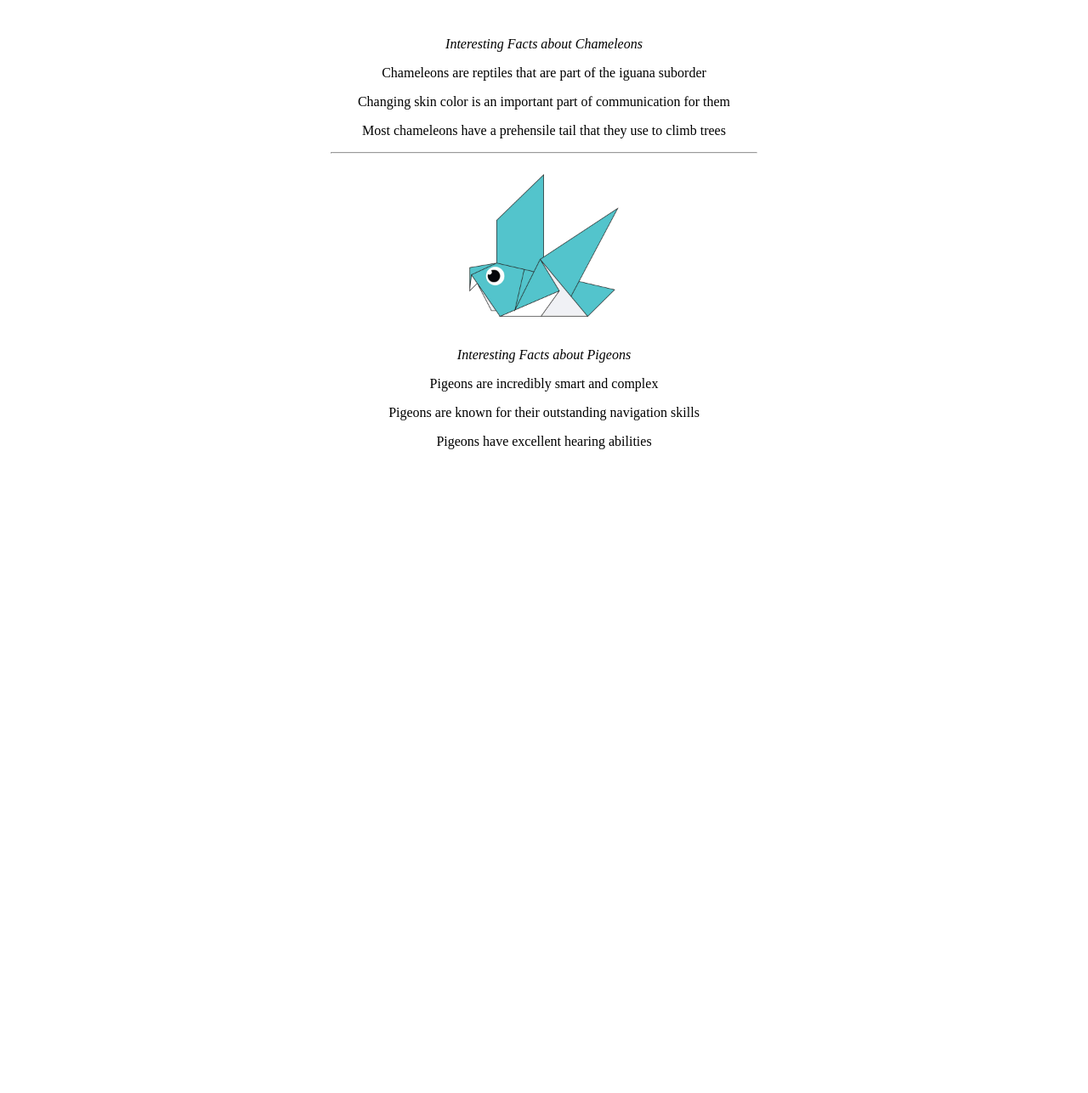
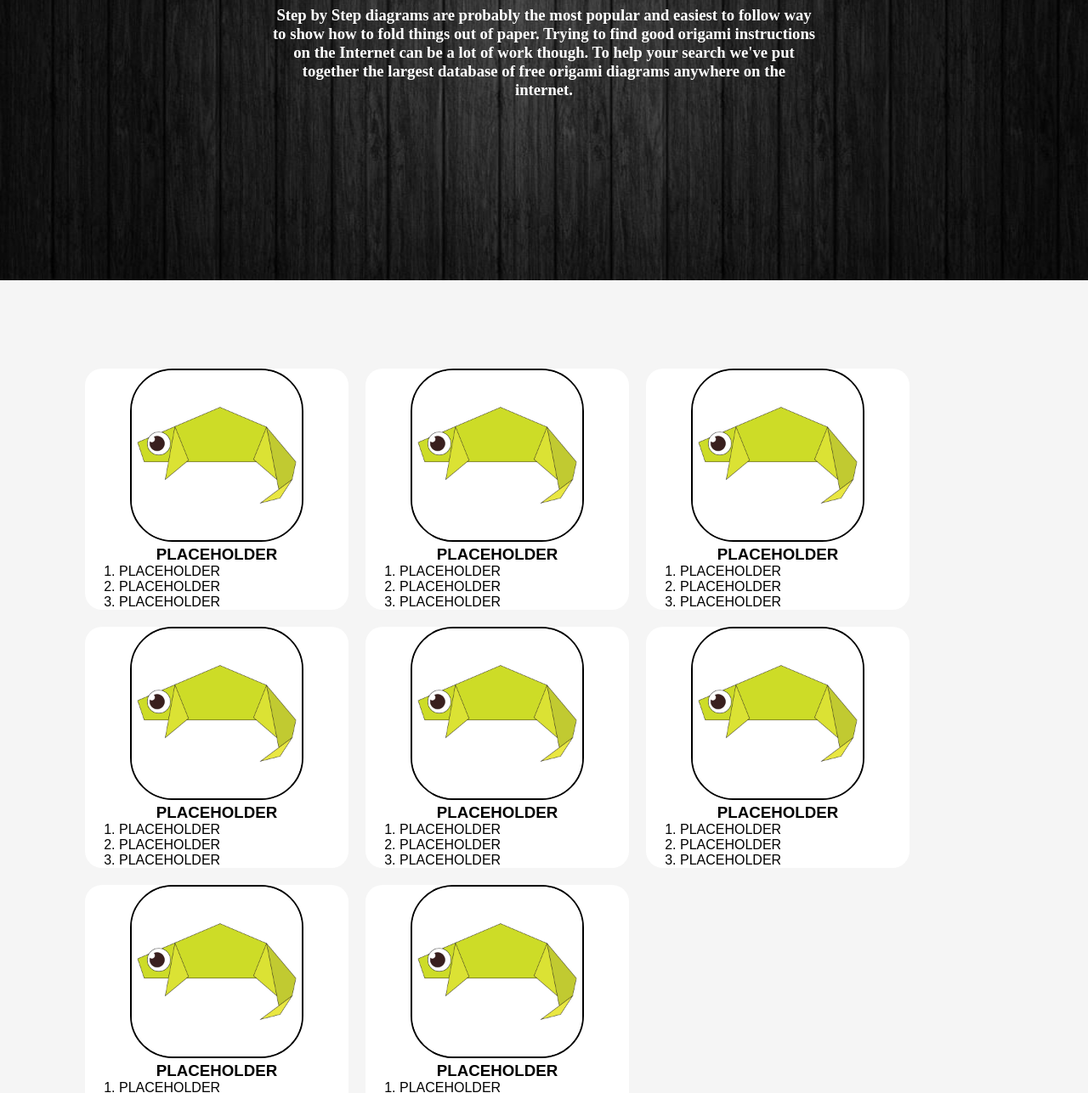
Before and after one commit to AteebTheTree/Origami-Website, a plain HTML site: page index.html in a window 1280 px wide. Shown: the part 293-1580 px from the top of the page at 85% size. Before the commit the page ends 838 px from the top, so only its background shows below. Drawn offline with Linux system fonts and the light colour scheme.

Commit message:
Part 2 of project
made website more polished

```diff
--- a/index.html
+++ b/index.html
@@ -5,36 +5,137 @@
 </head>
 
 <body>
-    <h1>Origami Website!</h1>
+    <div class="header">
+        <div class="menu">
+            <div><a href="#">≡</a></div>
+            <div>Origami Designs</div>
+            <div><a href="about.html">About Us</a></div>
+        </div>
+    </div>
 
-    <div class="anchor">
+    <div class="bodyimg">
+        <div class="centered">
+            <h1>Origami Website!</h1>
+            <h3><br>
+                Step by Step diagrams are probably the most popular and easiest to follow way to show how to fold things out of paper.
+                Trying to find good origami instructions on the Internet can be a lot of work though. To help your search we've put
+                together the largest database of free origami diagrams anywhere on the internet.
+            </h3>
+        </div>
+        <img src="images/Capture-1.jpg" height="600px" width="100%">
+    </div>
 
-        <a href="about.html">About Us</a>
-        <a href="followus.html">Follow Us</a>
+    <div class = "grid">
+        <div class = "origami">
+            <center>
+                <a href="http://origami.me/chameleon"><img src="images/chameleon-13-min.jpg" width="200px" height="200px"></a>
+                <h3>PLACEHOLDER</h3>
+            </center>
+            <p>
+                <ol>
+                    <li>PLACEHOLDER</li>
+                    <li>PLACEHOLDER</li>
+                    <li>PLACEHOLDER</li>
+                </ol>
+            </p>
+        </div>
 
-        <hr width="500">
+        <div class = "origami">
+            <center>
+                <a href="http://origami.me/chameleon"><img src="images/chameleon-13-min.jpg" width="200px" height="200px"></a>
+                <h3>PLACEHOLDER</h3>
+            </center>
+            <p>
+                <ol>
+                    <li>PLACEHOLDER</li>
+                    <li>PLACEHOLDER</li>
+                    <li>PLACEHOLDER</li>
+                </ol>
+            </p>
+        </div>
 
-        <a href="http://origami.me/chameleon">
-            <img src="images/chameleon-13-min.jpg" width="200px" height="200px">
-        </a>
+        <div class = "origami">
+            <center>
+                <a href="http://origami.me/chameleon"><img src="images/chameleon-13-min.jpg" width="200px" height="200px"></a>
+                <h3>PLACEHOLDER</h3>
+            </center>
+            <p>
+                <ol>
+                    <li>PLACEHOLDER</li>
+                    <li>PLACEHOLDER</li>
+                    <li>PLACEHOLDER</li>
+                </ol>
+            </p>
+        </div>
 
+        <div class = "origami">
+            <center>
+                <a href="http://origami.me/chameleon"><img src="images/chameleon-13-min.jpg" width="200px" height="200px"></a>
+                <h3>PLACEHOLDER</h3>
+            </center>
+            <p>
+                <ol>
+                    <li>PLACEHOLDER</li>
+                    <li>PLACEHOLDER</li>
+                    <li>PLACEHOLDER</li>
+                </ol>
+            </p>
+        </div>
 
-        <p><i>Interesting Facts about Chameleons</i></p>
+        <div class = "origami">
+            <center>
+                <a href="http://origami.me/chameleon"><img src="images/chameleon-13-min.jpg" width="200px" height="200px"></a>
+                <h3>PLACEHOLDER</h3>
+            </center>
+            <p>
+                <ol>
+                    <li>PLACEHOLDER</li>
+                    <li>PLACEHOLDER</li>
+                    <li>PLACEHOLDER</li>
+                </ol>
+            </p>
+        </div>
 
-        <p>Chameleons are reptiles that are part of the iguana suborder</p>
-        <p>Changing skin color is an important part of communication for them</p>
-        <p>Most chameleons have a prehensile tail that they use to climb trees</p>
+        <div class = "origami">
+            <center>
+                <a href="http://origami.me/chameleon"><img src="images/chameleon-13-min.jpg" width="200px" height="200px"></a>
+                <h3>PLACEHOLDER</h3>
+            </center>
+            <p>
+                <ol>
+                    <li>PLACEHOLDER</li>
+                    <li>PLACEHOLDER</li>
+                    <li>PLACEHOLDER</li>
+                </ol>
+            </p>
+        </div>
 
-        <hr width="500">
+        <div class = "origami">
+            <center>
+                <a href="http://origami.me/chameleon"><img src="images/chameleon-13-min.jpg" width="200px" height="200px"></a>
+                <h3>PLACEHOLDER</h3>
+            </center>
+            <p>
+                <ol>
+                    <li>PLACEHOLDER</li>
+                    <li>PLACEHOLDER</li>
+                    <li>PLACEHOLDER</li>
+                </ol>
+            </p>
+        </div>
 
-        <a href="http://origami.me/pigeon">
-            <img src="images/pigeon-9.jpg" width="200px" height="200px">
-        </a>
-
-        <p><i>Interesting Facts about Pigeons</i></p>
-
-        <p>Pigeons are incredibly smart and complex</p>
-        <p>Pigeons are known for their outstanding navigation skills</p>
-        <p>Pigeons have excellent hearing abilities</p>
+        <div class = "origami">
+            <center>
+                <a href="http://origami.me/chameleon"><img src="images/chameleon-13-min.jpg" width="200px" height="200px"></a>
+                <h3>PLACEHOLDER</h3>
+            </center>
+            <p>
+                <ol>
+                    <li>PLACEHOLDER</li>
+                    <li>PLACEHOLDER</li>
+                    <li>PLACEHOLDER</li>
+                </ol>
+            </p>
+        </div>
     </div>
 </body>
--- a/style.css
+++ b/style.css
@@ -1,7 +1,51 @@
-h1{
-    text-align: center;
+*{
+    margin: 0px;
 }
 
-.anchor{
+.menu{
+    display: flex;
+    justify-content: space-between;
+    background-color: black;
+    font-size: 20px;
+    font-family: sans-serif;
+    font-weight: 400;
+    color: white;
+}
+
+.bodyimg{
+    position: relative;
     text-align: center;
+    color: white;
 }
+
+.centered{
+    position: absolute;
+    top: 50%;
+    left: 50%;
+    transform: translate(-50%, -50%);
+}
+
+.grid img{
+    border: 2px solid black;
+    border-radius: 50px;
+}
+
+.grid{
+    display:flex;
+    flex-wrap:wrap;
+    margin: 40px;
+    padding: 50px;
+}
+
+.origami{
+    border-radius: 20px;
+    margin: 10px;
+    background-color: white;
+
+    width: 310px;
+    font-family: fantasy;
+}
+
+body{
+    background-color: whitesmoke;
+}
```
Also changed, not shown: images/Capture-1.jpg (added).
